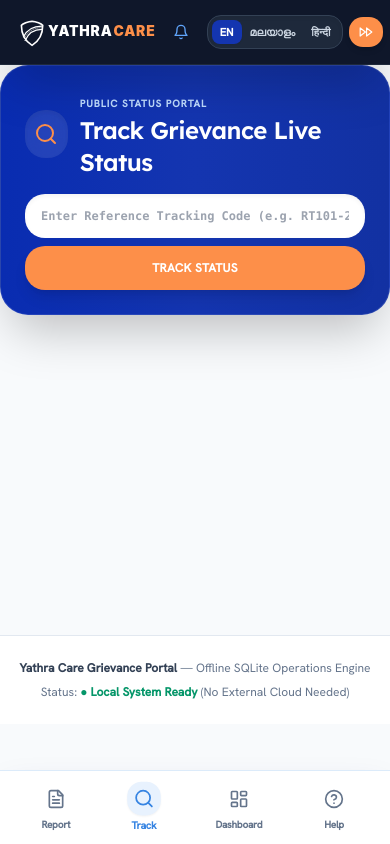
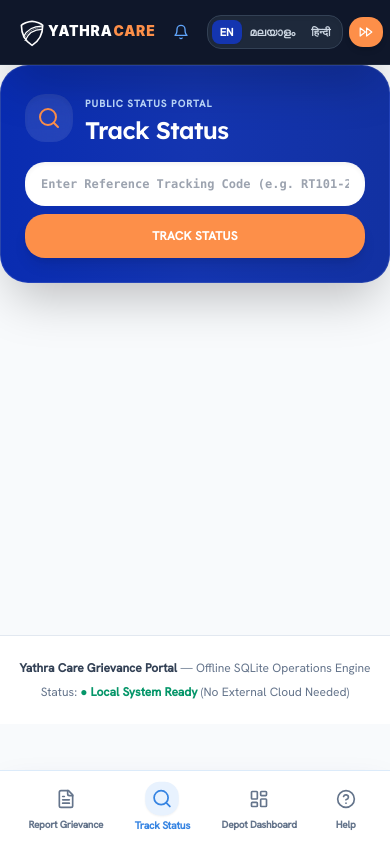
Before and after one commit to febin-04/yathra_care, a Next.js app: page /track in a window 390 px wide. Built offline with nearby package versions, Linux system fonts and the light colour scheme.

Commit message:
Fix full site translation for navigation bar, mobile bottom bar, and track page

```diff
--- a/app/track/page.tsx
+++ b/app/track/page.tsx
@@ -21,7 +21,10 @@
   RefreshCw,
 } from 'lucide-react';
 
+import { useLanguage } from '@/context/LanguageContext';
+
 function TrackContent() {
+  const { t } = useLanguage();
   const searchParams = useSearchParams();
   const initialRef = searchParams.get('ref') || '';
 
@@ -107,7 +110,7 @@
           </div>
           <div>
             <span className="text-[10px] font-black uppercase tracking-widest text-blue-200">Public Status Portal</span>
-            <h1 className="text-2xl font-black text-white tracking-tight">Track Grievance Live Status</h1>
+            <h1 className="text-2xl font-black text-white tracking-tight">{t.trackStatus}</h1>
           </div>
         </div>
 
@@ -128,7 +131,7 @@
             disabled={loading}
             className="bg-desktop-accent hover:bg-desktop-accentHover text-white px-7 py-3.5 rounded-2xl font-black text-xs md:text-sm transition-all shadow-lg hover:shadow-xl flex items-center justify-center gap-2 uppercase tracking-wide disabled:opacity-50 cursor-pointer"
           >
-            <span>{loading ? 'Searching...' : 'Track Status'}</span>
+            <span>{loading ? 'Searching...' : t.trackStatus}</span>
           </button>
         </form>
       </div>
--- a/components/ui/BottomNav.tsx
+++ b/components/ui/BottomNav.tsx
@@ -4,6 +4,8 @@
 import Link from 'next/link';
 import { usePathname } from 'next/navigation';
 import { FileText, Search, LayoutDashboard, HelpCircle } from 'lucide-react';
+
+import { useLanguage } from '@/context/LanguageContext';
 
 export interface NavItem {
   label: string;
@@ -13,12 +15,13 @@
 
 export const BottomNav: React.FC = () => {
   const pathname = usePathname();
+  const { t } = useLanguage();
 
   const items: NavItem[] = [
-    { label: 'Report', href: '/#form', icon: <FileText className="w-5 h-5" /> },
-    { label: 'Track', href: '/track', icon: <Search className="w-5 h-5" /> },
-    { label: 'Dashboard', href: '/dashboard', icon: <LayoutDashboard className="w-5 h-5" /> },
-    { label: 'Help', href: '/help', icon: <HelpCircle className="w-5 h-5" /> },
+    { label: t.reportGrievance, href: '/#form', icon: <FileText className="w-5 h-5" /> },
+    { label: t.trackStatus, href: '/track', icon: <Search className="w-5 h-5" /> },
+    { label: t.depotDashboard, href: '/dashboard', icon: <LayoutDashboard className="w-5 h-5" /> },
+    { label: t.help, href: '/help', icon: <HelpCircle className="w-5 h-5" /> },
   ];
 
   return (
```
